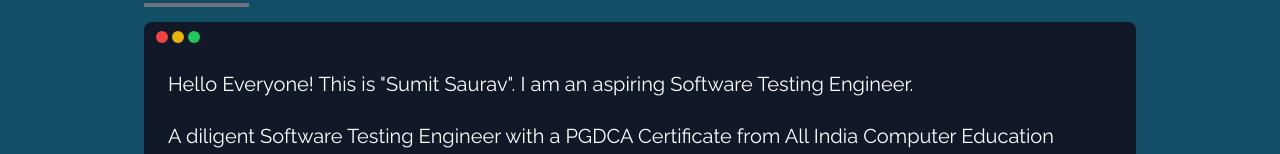
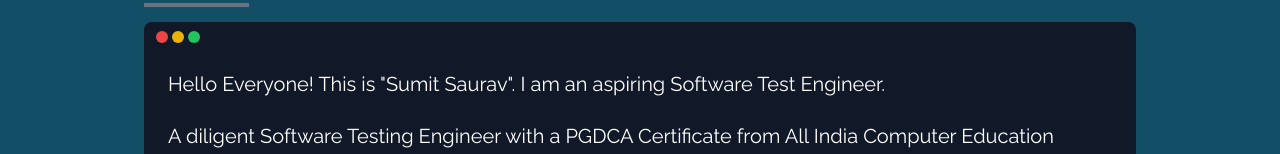
Before and after one commit to Sumit021995/Sumit_Portfolio_New, a React (Create React App) app: page / in a window 1280 px wide. Shown: the part 711-865 px from the top of the page. Built offline with nearby package versions, Linux system fonts and the light colour scheme; the HTML template or start-up script is replaced by a standard one.

Commit message:
Update About.jsx

```diff
--- a/src/components/About.jsx
+++ b/src/components/About.jsx
@@ -22,7 +22,7 @@ const About = () => {
           </div>
           <div className="text-white px-4">
             <p className="text-sm mt-3 sm:mt-4 sm:text-xl">
-              Hello Everyone! This is "Sumit Saurav". I am an aspiring Software Testing Engineer.
+              Hello Everyone! This is "Sumit Saurav". I am an aspiring Software Test Engineer.
             </p>
             <br />
             <p className="text-sm sm:text-xl ">
```
